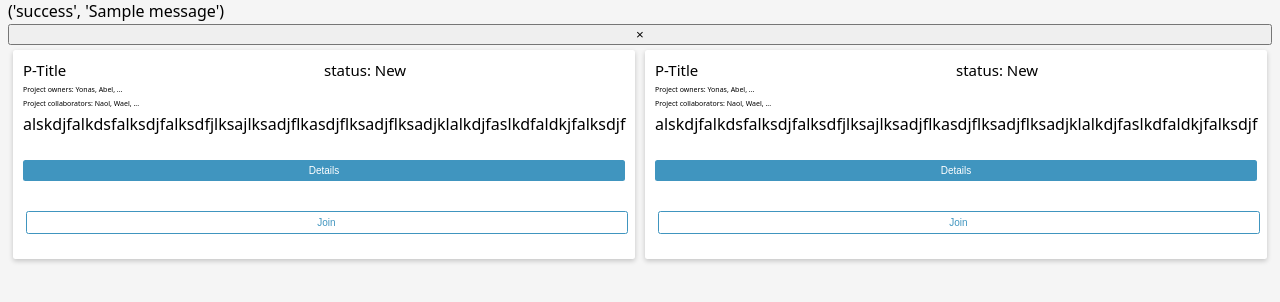
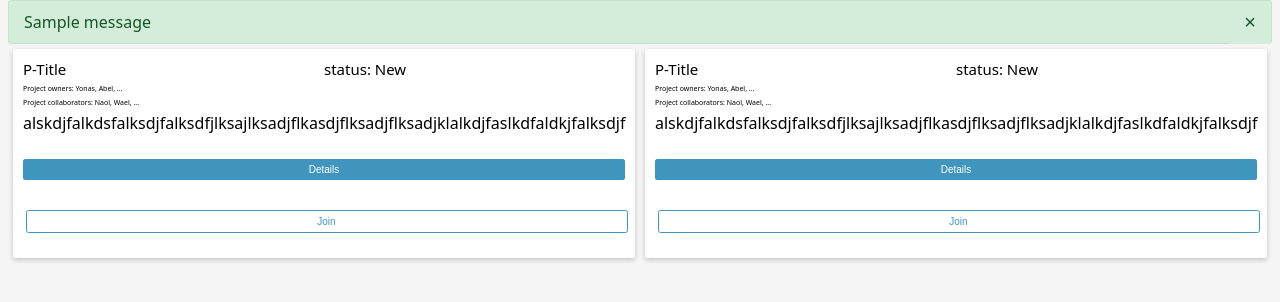
Before and after one commit to Haitham030303/AgileProject, a Flask app: page / in a window 1280 px wide. Shown: the part 30-332 px from the top of the page. Run offline with Flask 2, Linux system fonts and the light colour scheme; one stand-in notice (Sample message) is shown; parts of the project's set-up code (start-up, migrations or seed data) failed here and were passed over.

Commit message:
"Add CSS for Password Alert, Fix bugs for special character complexity"

```diff
--- a/auth.py
+++ b/auth.py
@@ -2,8 +2,13 @@ from flask import Blueprint, render_template, request, flash
 import re
 
 auth = Blueprint(__name__, "auth")
-special_char_pattern = re.compile('[@_!#$%^&*()<>?/\|}{~:]')
+special_chars = ['!', '@', '#', '$', '%', '^', '&', '*', '(', ')', '-', '_', '+', '=', '{', '}', '[', ']', ';', ':', ',', '<', '>', '.', '?', '/', '|', '\\', '~']
 
+def has_special_char(password):
+    for char in password:
+        if char in special_chars:
+            return True
+    return False
 
 @auth.route('/login', methods=["GET", "POST"])
 def login():
@@ -39,7 +44,7 @@ def register():
             flash('Password must contain at least one uppercase character!', category='error')
         elif password1.isupper():  # No lowercase letter
             flash('Password must contain at least one lowercase character', category='error')
-        elif not special_char_pattern.search(password1):  # No special character
+        elif not has_special_char(password1):
             flash('Password must contain at least one special character!', category='error')
         elif not re.search('\d', password1):
             flash('Password must contain at least one number!', category='error')
--- a/static/css/main.css
+++ b/static/css/main.css
@@ -212,3 +212,52 @@ a {
   border: 1px solid var(--color);
   color: var(--color);
 }
+
+.alert {
+  padding: 1rem 1.5rem;
+  border: 1px solid transparent;
+  border-radius: 0.25rem;
+}
+
+.alert-danger {
+  color: #721c24;
+  background-color: #f8d7da;
+  border-color: #f5c6cb;
+}
+
+.alert-dismissable {
+  position: relative;
+  padding-right: 3rem;
+}
+
+.alert-dismissable .close {
+  position: absolute;
+  top: 0;
+  right: 0;
+  padding: 1rem 1.5rem;
+  color: inherit;
+}
+
+.fade {
+  opacity: 0;
+  transition: opacity 0.15s linear;
+}
+
+.show {
+  opacity: 1;
+}
+
+.close {
+  width: auto;
+  background-color: inherit;
+  border: none;
+  height: auto;
+  font-size: 2rem;
+  overflow: hidden;
+}
+
+.alert-success {
+  color: #155724;
+  background-color: #d4edda;
+  border-color: #c3e6cb;
+}
--- a/templates/base.html
+++ b/templates/base.html
@@ -22,13 +22,22 @@
   </nav>
   {% with messages = get_flashed_messages(with_categories=true) %}
     {% if messages %}
-      {% for message in messages %}
-        <div class="alert alert-danger" role="alert">
+      {% for category, message in messages %}
+      {%if category == 'error' %}
+        <div class="alert alert-danger alert-dismissable fade show" role="alert">
           {{ message }}
-          <button class="close" data-dismiss="alert">
+          <button type="button" class="close" data-dismiss="alert">
             <span aria-hidden="true">&times;</span>
           </button>
         </div>
+      {%else%}
+        <div class="alert alert-success alert-dismissable fade show" role="alert">
+          {{ message }}
+          <button type="button" class="close" data-dismiss="alert">
+            <span aria-hidden="true">&times;</span>
+          </button>
+        </div>
+        {%endif%}
       {% endfor %}
     {% endif %}
   {% endwith %}
```
